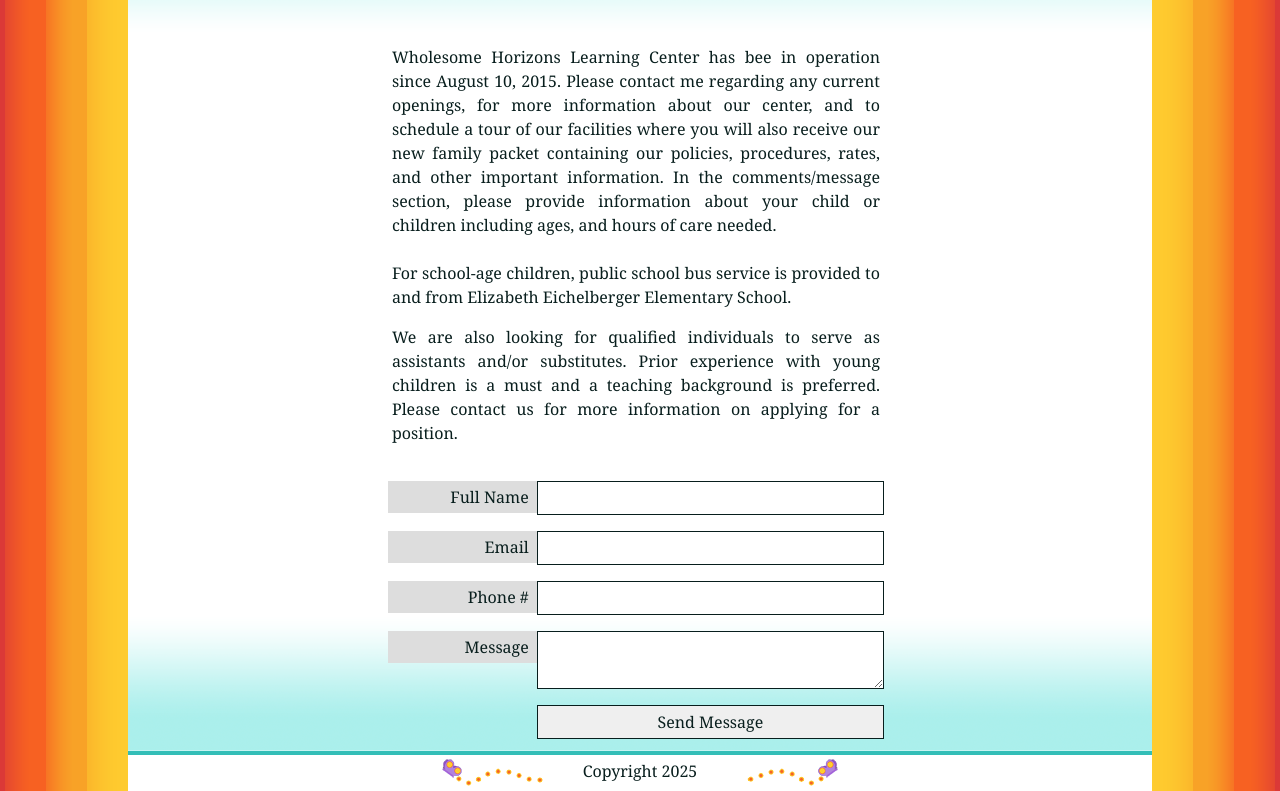
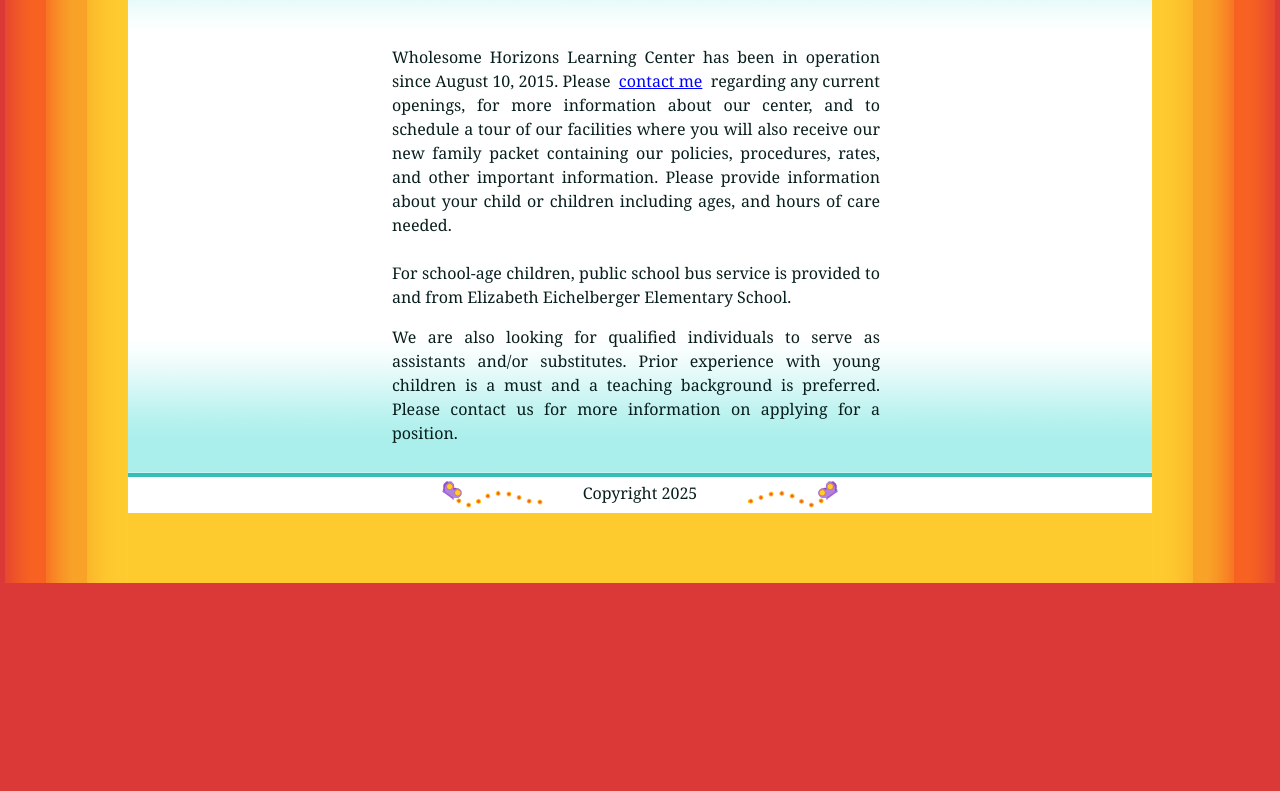
Before and after one commit to DaemonAlchemist/static.wholesomehorizons.net, a plain HTML site: page contact.html in a window 1280 px wide. Shown: the part 217-1008 px from the top of the page. After the commit the page ends 800 px from the top, so only its background shows below. Drawn offline with Linux system fonts and the light colour scheme.

Commit message:
Update contact page

```diff
--- a/contact.html
+++ b/contact.html
@@ -45,11 +45,8 @@
 
 
 	<div id="contact-form">
-		<div class="static-block contact-page"><p>Wholesome Horizons Learning Center has bee in operation since August 10, 2015. Please contact me regarding any current openings, for more information about our center, and to schedule a tour of our facilities where you will also receive our new family packet containing our policies, procedures, rates, and other important information. In the comments/message section, please provide information about your child or children including ages, and hours of care needed.<br /><br />For school-age children, public school bus service is provided to and from Elizabeth Eichelberger Elementary School. &nbsp;</p>
+		<div class="static-block contact-page"><p>Wholesome Horizons Learning Center has been in operation since August 10, 2015. Please <a href="mailto:tlopez@wholesomehorizons.net">contact me</a> regarding any current openings, for more information about our center, and to schedule a tour of our facilities where you will also receive our new family packet containing our policies, procedures, rates, and other important information. Please provide information about your child or children including ages, and hours of care needed.<br /><br />For school-age children, public school bus service is provided to and from Elizabeth Eichelberger Elementary School. &nbsp;</p>
 <p>We are also looking for qualified individuals to serve as assistants and/or substitutes. Prior experience with young children is a must and a teaching background is preferred. Please contact us for more information on applying for a position.</p></div>
-		<form action="https://wholesomehorizons.net/contact/post" method="post">
-											<label for="full_name">Full Name</label><input type="text" name="full_name" value="" />											<label for="email">Email</label><input type="text" name="email" value="" />											<label for="phone_">Phone #</label><input type="text" name="phone_" value="" />											<label for="message">Message</label><textarea name="message"></textarea>						<input type="submit" value="Send Message"/>
-		</form>
 	</div>
 </div>					<div style="clear: both;"></div>
 				</div>
```
